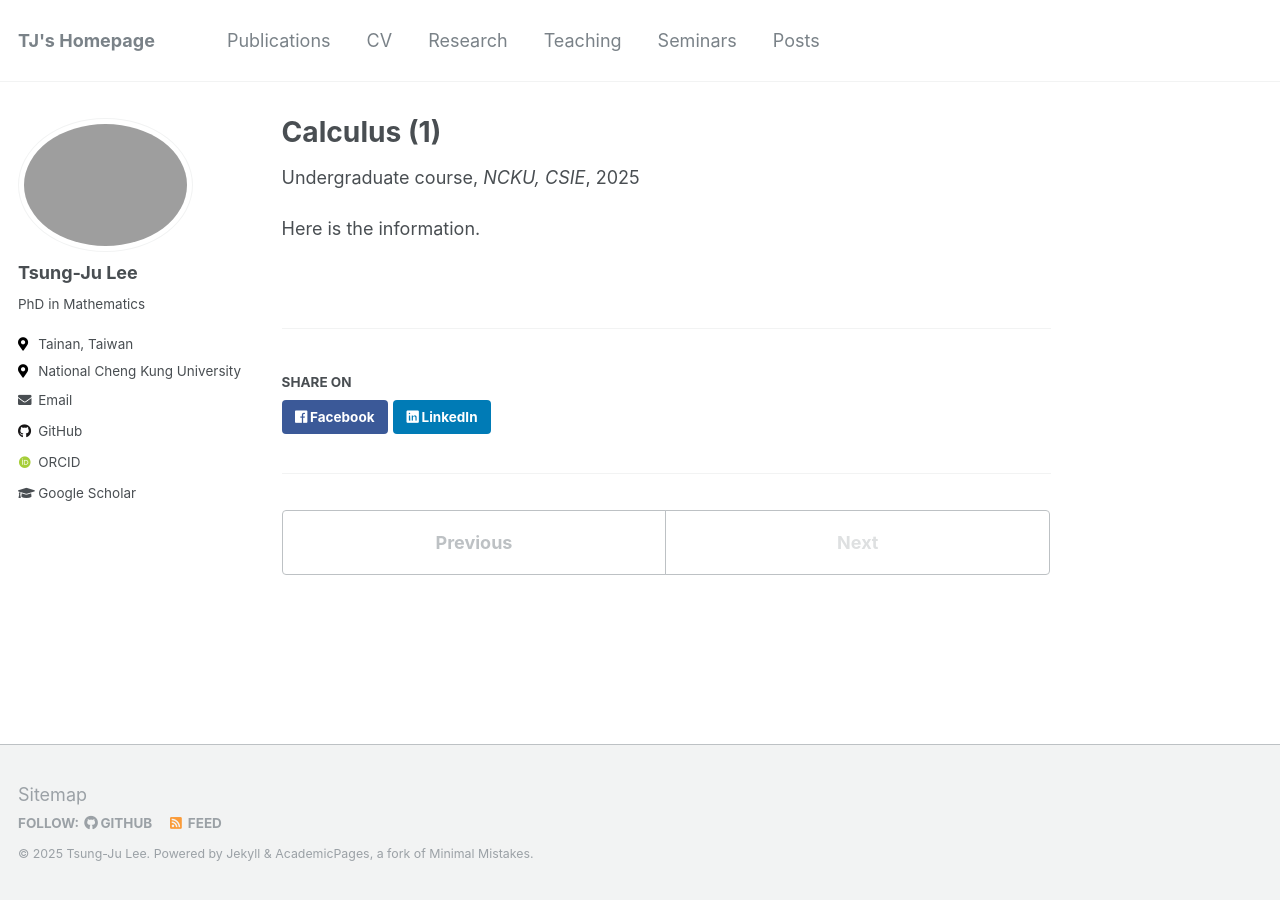
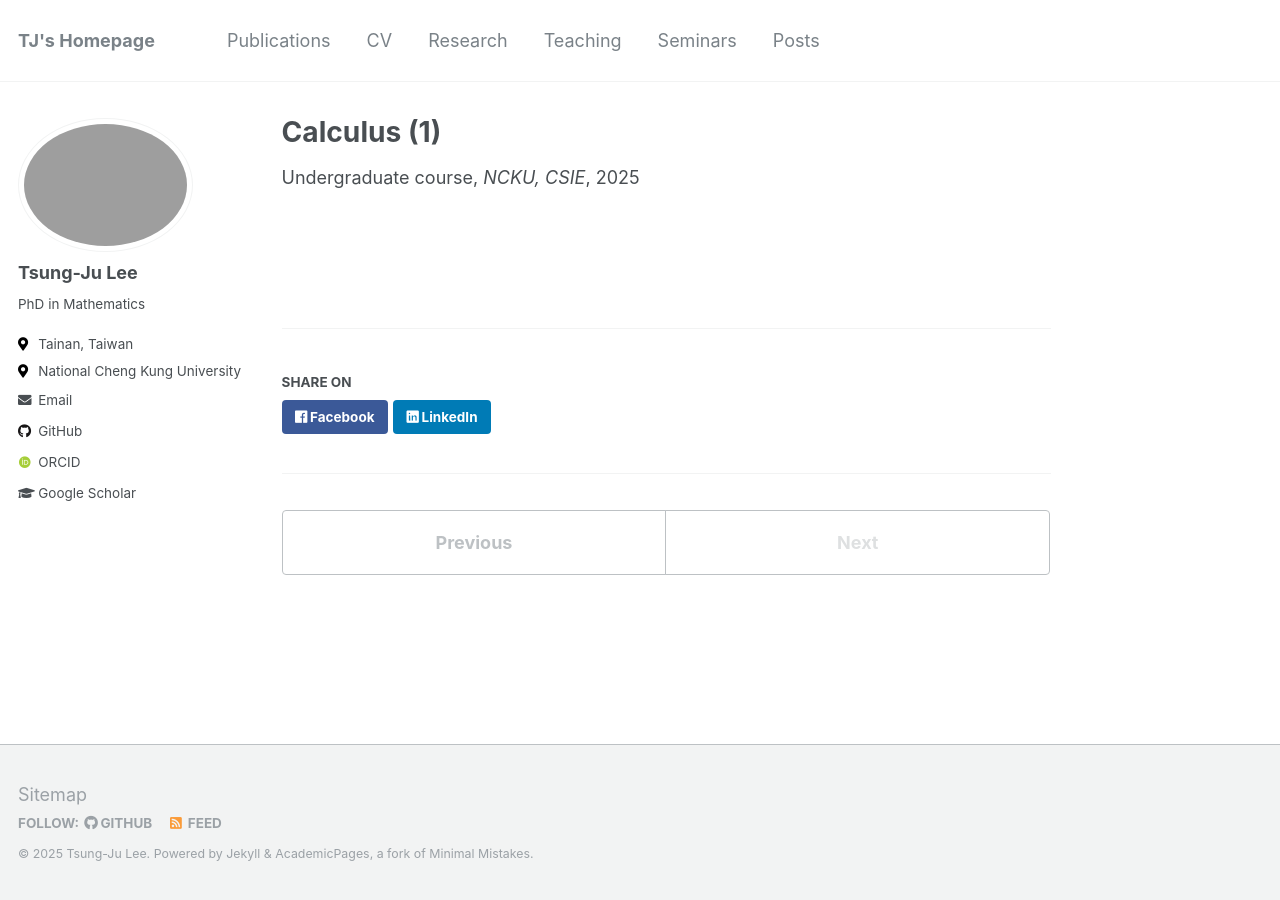
Before and after one commit to yusd24/yusd24.github.io, a Jekyll site: the page built from _teaching/2025-fall-calculus.md, in a window 1280 px wide. Built offline with Jekyll 4.4.1, drawn with Linux system fonts in a browser that asks for light colours; some web fonts are replaced.

Commit message:
Update and rename 2025_fall_calculus.md to 2025-fall-calculus.md

```diff
--- a/_teaching/2025_fall_calculus.md
+++ b/_teaching/2025-fall-calculus.md
@@ -8,4 +8,4 @@ date: 2025-07-01
 location: "Taiwan, Taiwan"
 ---
 
-Here is the information.
+&nbsp;
```
